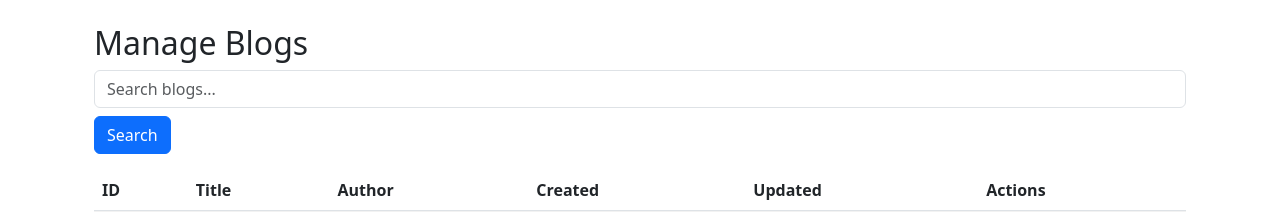
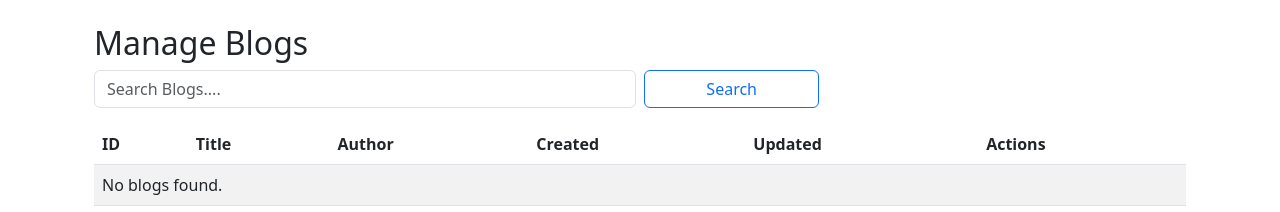
Before and after one commit to Venus2008/Blog-Management-System, a Django app: template myapp/templates/Admin/blogs.html in a window 1280 px wide. Shown: the part 56-268 px from the top of the page. Run offline with Django 5.2, Linux system fonts and the light colour scheme; the template is opened without the code that fills it, so the values that code supplies are empty.

Commit message:
Change the Search settings in Admin side Blogs and Comments

```diff
--- a/myapp/templates/Admin/blogs.html
+++ b/myapp/templates/Admin/blogs.html
@@ -5,10 +5,19 @@
     <h2>Manage Blogs</h2>
 
     <!-- Search form -->
-    <form method="get" action="{% url 'admin_blogs' %}" class="form-inline mb-3">
-        <input type="text" name="q" value="{{ q }}" placeholder="Search blogs..." class="form-control mr-2">
-        <button type="submit" class="btn btn-primary mt-2">Search</button>
-    </form>
+    <form method="get" class="row g-2 mb-3">
+    <div class="col-md-6">
+      <input type="text" name="q" class="form-control" placeholder="Search Blogs...." value="{{ q }}">
+    </div>
+    <div class="col-md-2">
+      <button class="btn btn-outline-primary w-100">Search</button>
+    </div>
+    {% if q %}
+      <div class="col-md-2">
+        <a href="{% url 'admin_blogs' %}" class="btn btn-outline-secondary w-100">Clear</a>
+      </div>
+    {% endif %}
+  </form>
 
     <!-- Blogs Table -->
     <table class="table table-striped">
```
Also changed, not shown: myapp/templates/Admin/comments.html (+13 -4 lines).
